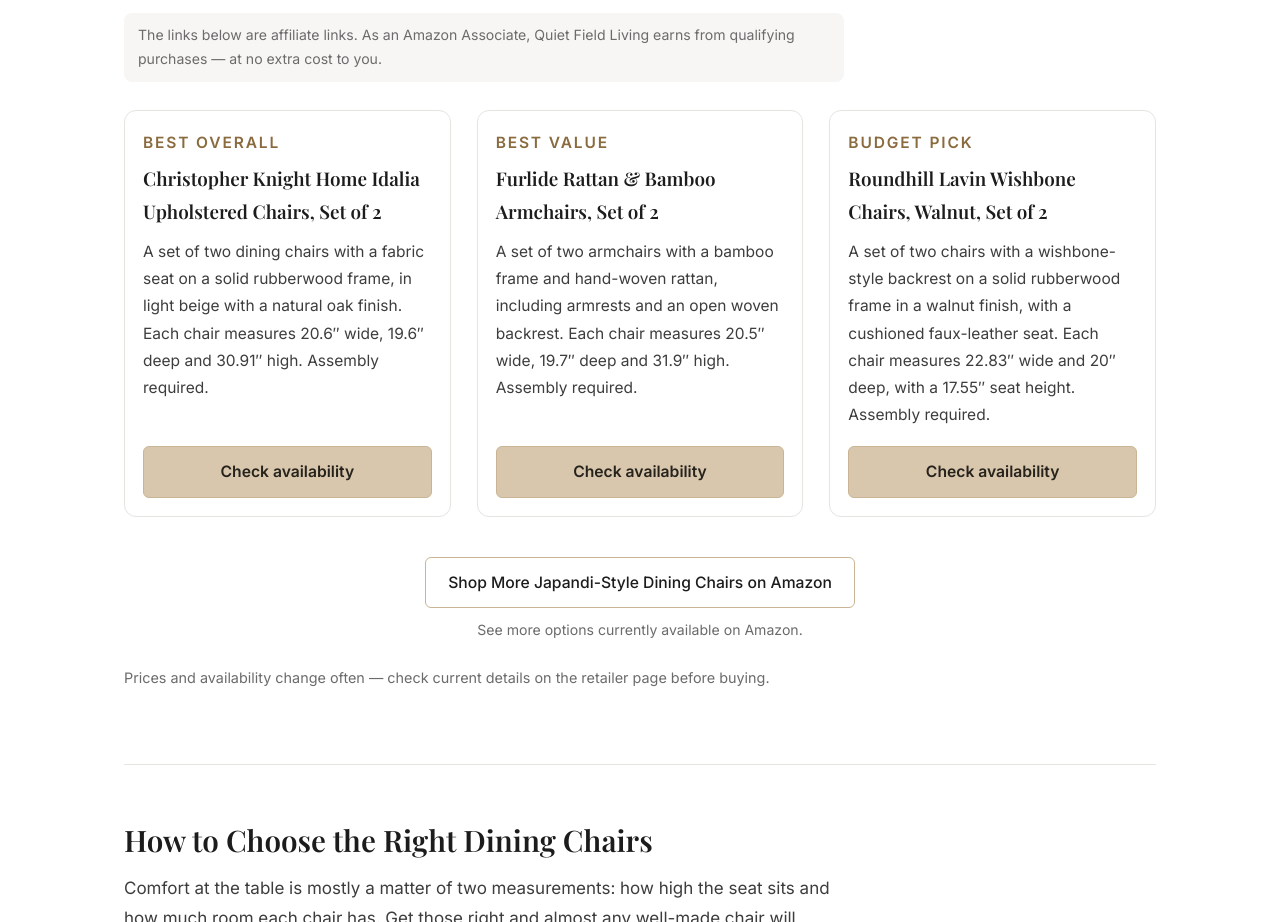
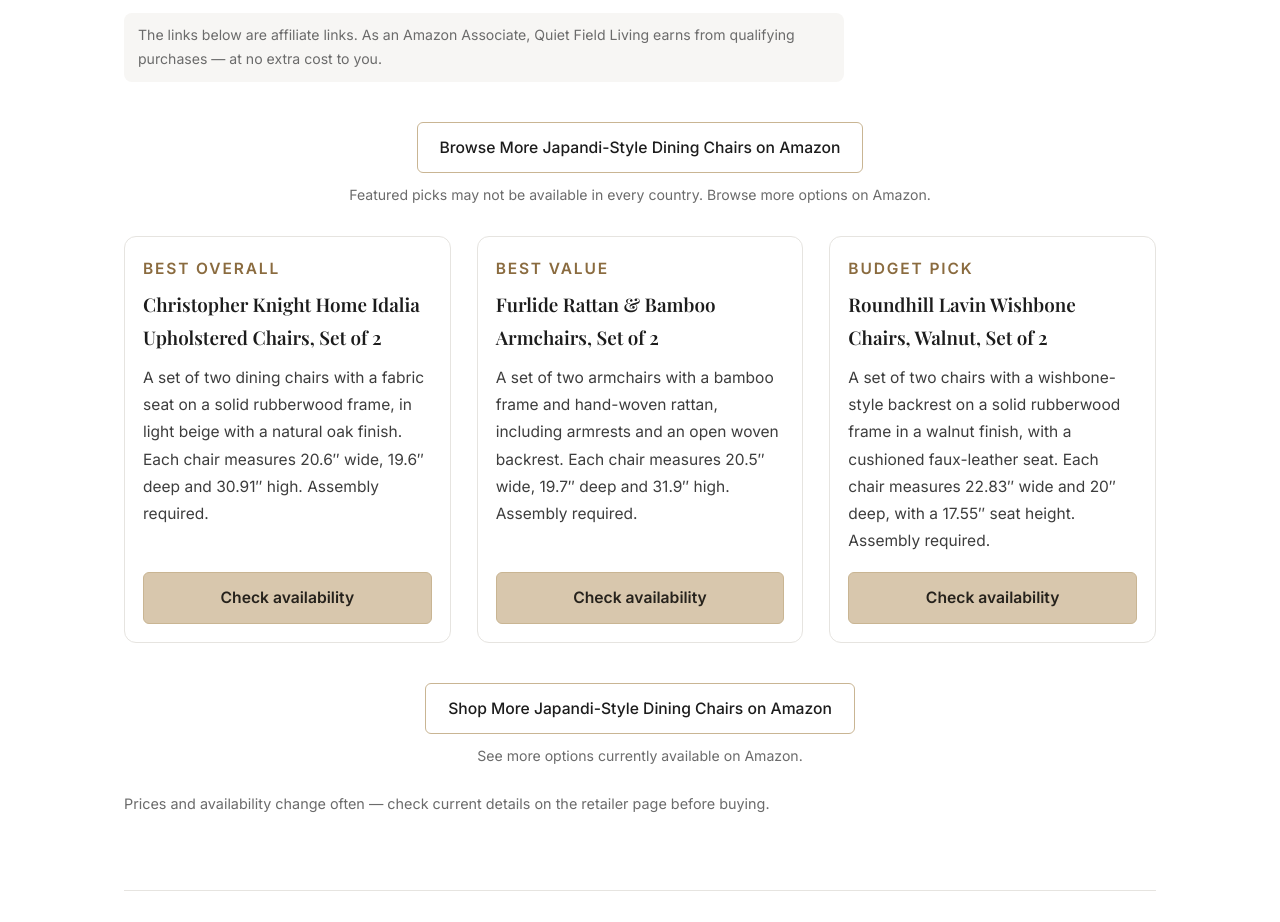
Before and after one commit to quietfieldliving/japandi-home-decor, a plain HTML site: page japandi-dining-chairs/index.html in a window 1280 px wide. Shown: the part 2700-3622 px from the top of the page. Drawn offline with nearby package versions, Linux system fonts and the light colour scheme.

Commit message:
Improve Amazon browse route measurement on japandi-dining-chairs

```diff
--- a/japandi-dining-chairs/index.html
+++ b/japandi-dining-chairs/index.html
@@ -232,6 +232,13 @@
       </p>
 
       <p class="affiliate-note">The links below are affiliate links. As an Amazon Associate, Quiet Field Living earns from qualifying purchases &mdash; at no extra cost to you.</p>
+
+      <!-- Priority browse-more route: placed before product cards to give the
+           international-availability experiment enough exposure to measure. -->
+      <div class="more-cta more-cta-priority">
+        <a class="btn btn-secondary priority-amazon-search" href="https://link.amazon/B09DGP2ll" target="_blank" rel="nofollow sponsored noopener">Browse More Japandi-Style Dining Chairs on Amazon</a>
+        <p class="more-cta-note">Featured picks may not be available in every country. Browse more options on Amazon.</p>
+      </div>
 
       <div class="cards">
 
@@ -588,6 +595,8 @@
         gtag('event', 'amazon_click', {
           link_url: link.href,
           link_domain: domain,
+          link_text: (link.textContent || '').trim(),
+          link_classes: link.className || '',
           page_location: window.location.href,
           page_title: document.title
         });
```
